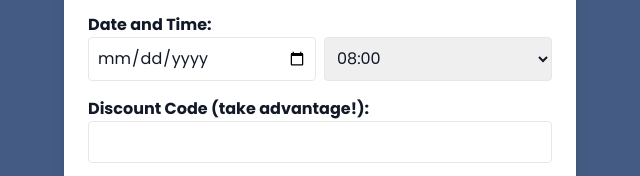
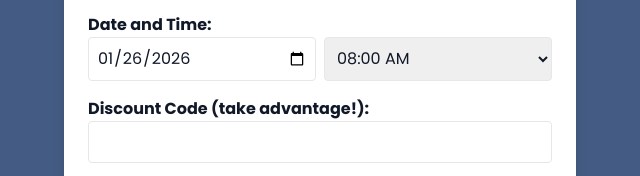
Before and after one commit to Bacevedo98/taxander-node-main, a website: page docs/index-en.html in a window 1280 px wide. Shown: the part 4767-4943 px from the top of the page, 320-960 px from the left. Drawn offline with nearby package versions, Linux system fonts and the light colour scheme.

Commit message:
Update index-en.html

```diff
--- a/docs/index-en.html
+++ b/docs/index-en.html
@@ -844,31 +844,39 @@
       <div class="mb-4">
   <label for="fecha" class="block font-bold">Date and Time:</label>
   <div class="flex gap-2">
-          <!-- Minimum Jan 26, 2026 -->
-          <input type="date" id="fecha" name="fecha" class="w-1/2 p-2 border rounded" min="2026-01-26" required>
-          <!-- 08:00 to 18:00 every 30 min -->
+    <!-- Minimum January 26, 2026, and initial value set -->
+    <input
+      type="date"
+      id="fecha"
+      name="fecha"
+      class="w-1/2 p-2 border rounded"
+      min="2026-01-26"
+      value="2026-01-26"
+      required>
+
+    <!-- 08:00 AM to 06:00 PM every 30 minutes -->
     <select id="hora" name="hora" class="w-1/2 p-2 border rounded" required>
-            <option value="08:00">08:00</option>
-            <option value="08:30">08:30</option>
-            <option value="09:00">09:00</option>
-            <option value="09:30">09:30</option>
-            <option value="10:00">10:00</option>
-            <option value="10:30">10:30</option>
-            <option value="11:00">11:00</option>
-            <option value="11:30">11:30</option>
-            <option value="12:00">12:00</option>
-            <option value="12:30">12:30</option>
-            <option value="13:00">13:00</option>
-            <option value="13:30">13:30</option>
-            <option value="14:00">14:00</option>
-            <option value="14:30">14:30</option>
-            <option value="15:00">15:00</option>
-            <option value="15:30">15:30</option>
-            <option value="16:00">16:00</option>
-            <option value="16:30">16:30</option>
-            <option value="17:00">17:00</option>
-            <option value="17:30">17:30</option>
-            <option value="18:00">18:00</option>
+      <option value="08:00">08:00 AM</option>
+      <option value="08:30">08:30 AM</option>
+      <option value="09:00">09:00 AM</option>
+      <option value="09:30">09:30 AM</option>
+      <option value="10:00">10:00 AM</option>
+      <option value="10:30">10:30 AM</option>
+      <option value="11:00">11:00 AM</option>
+      <option value="11:30">11:30 AM</option>
+      <option value="12:00">12:00 PM</option>
+      <option value="12:30">12:30 PM</option>
+      <option value="13:00">01:00 PM</option>
+      <option value="13:30">01:30 PM</option>
+      <option value="14:00">02:00 PM</option>
+      <option value="14:30">02:30 PM</option>
+      <option value="15:00">03:00 PM</option>
+      <option value="15:30">03:30 PM</option>
+      <option value="16:00">04:00 PM</option>
+      <option value="16:30">04:30 PM</option>
+      <option value="17:00">05:00 PM</option>
+      <option value="17:30">05:30 PM</option>
+      <option value="18:00">06:00 PM</option>
     </select>
   </div>
 </div>
@@ -895,7 +903,7 @@
   <a href="#" class="text-white">Legal Terms</a>
 </footer>
 
-<!-- Script: combine date and time, send without redirect -->
+<!-- Script to combine date and time and submit without redirect -->
 <script>
   const form = document.getElementById("taxander-form");
   const successMessage = document.getElementById("success-message");
@@ -907,9 +915,10 @@
       const fecha = form.querySelector("#fecha").value;   // yyyy-mm-dd
       const hora  = form.querySelector("#hora").value;    // HH:MM
 
+      // Extra validation
       const MIN_DATE = "2026-01-26";
       if (!fecha || !hora) {
-        alert("Please select a date and a time.");
+        alert("Please select a date and time.");
         return;
       }
       if (fecha < MIN_DATE) {
@@ -917,6 +926,7 @@
         return;
       }
 
+      // Build data
       const raw = new FormData(form);
       raw.set("fechaHora", `${fecha} ${hora}`);
 
@@ -936,7 +946,11 @@
           successMessage.classList.remove("hidden");
           successMessage.classList.add("block");
           form.reset();
-          form.querySelector("#fecha").setAttribute("min", MIN_DATE);
+
+          // Keep initial value after reset
+          const inputFecha = form.querySelector("#fecha");
+          inputFecha.setAttribute("min", MIN_DATE);
+          inputFecha.value = MIN_DATE;
 
           setTimeout(() => successMessage.classList.add("hidden"), 5000);
         } else {
@@ -947,8 +961,11 @@
       }
     });
 
+    // Ensure min and value on load
     document.addEventListener("DOMContentLoaded", () => {
-      form.querySelector("#fecha").setAttribute("min", "2026-01-26");
+      const inputFecha = form.querySelector("#fecha");
+      inputFecha.setAttribute("min", "2026-01-26");
+      inputFecha.value = "2026-01-26";
     });
   }
 </script>
```
Lines whose indentation alone changed are shown as unchanged.
